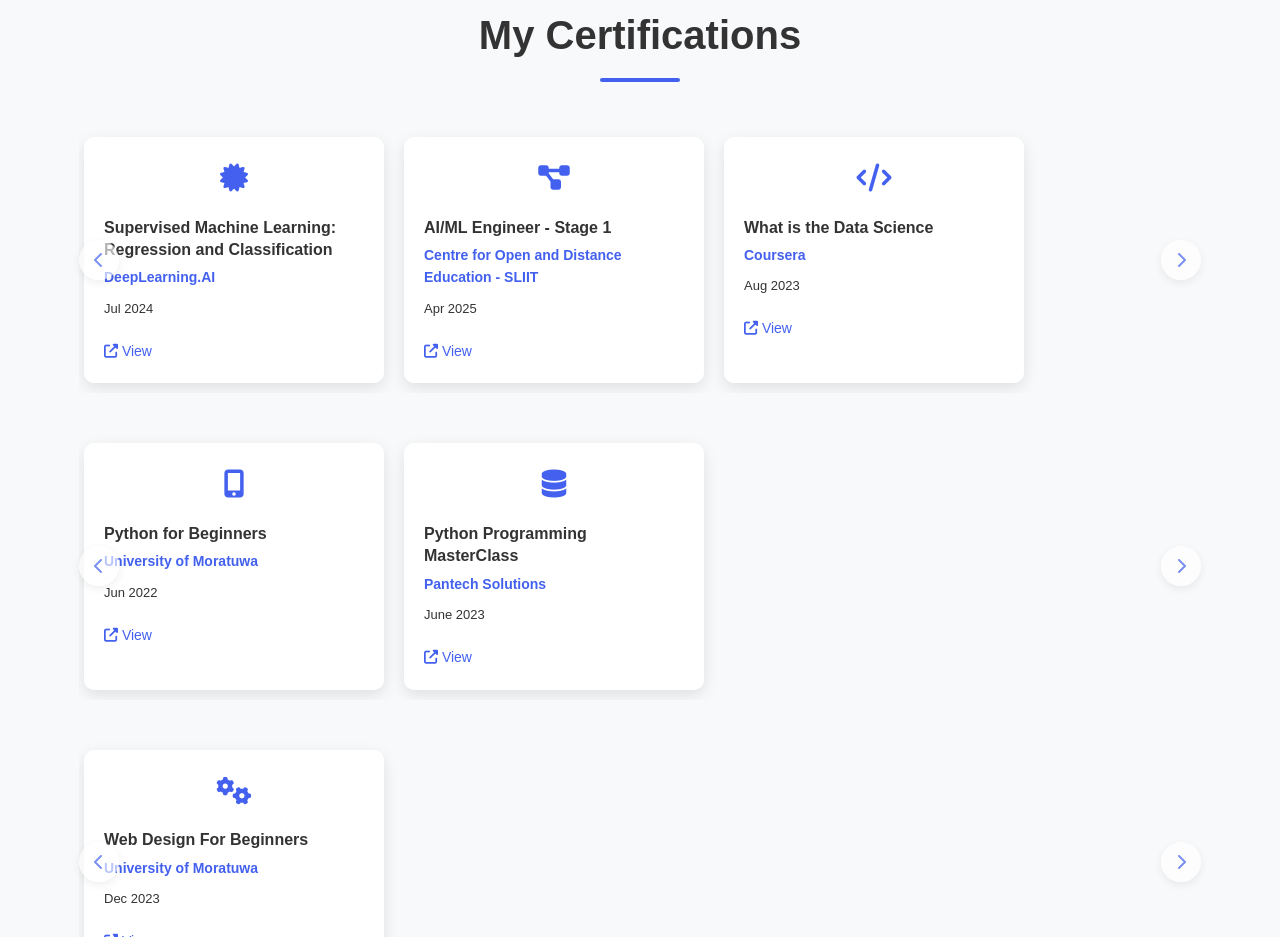
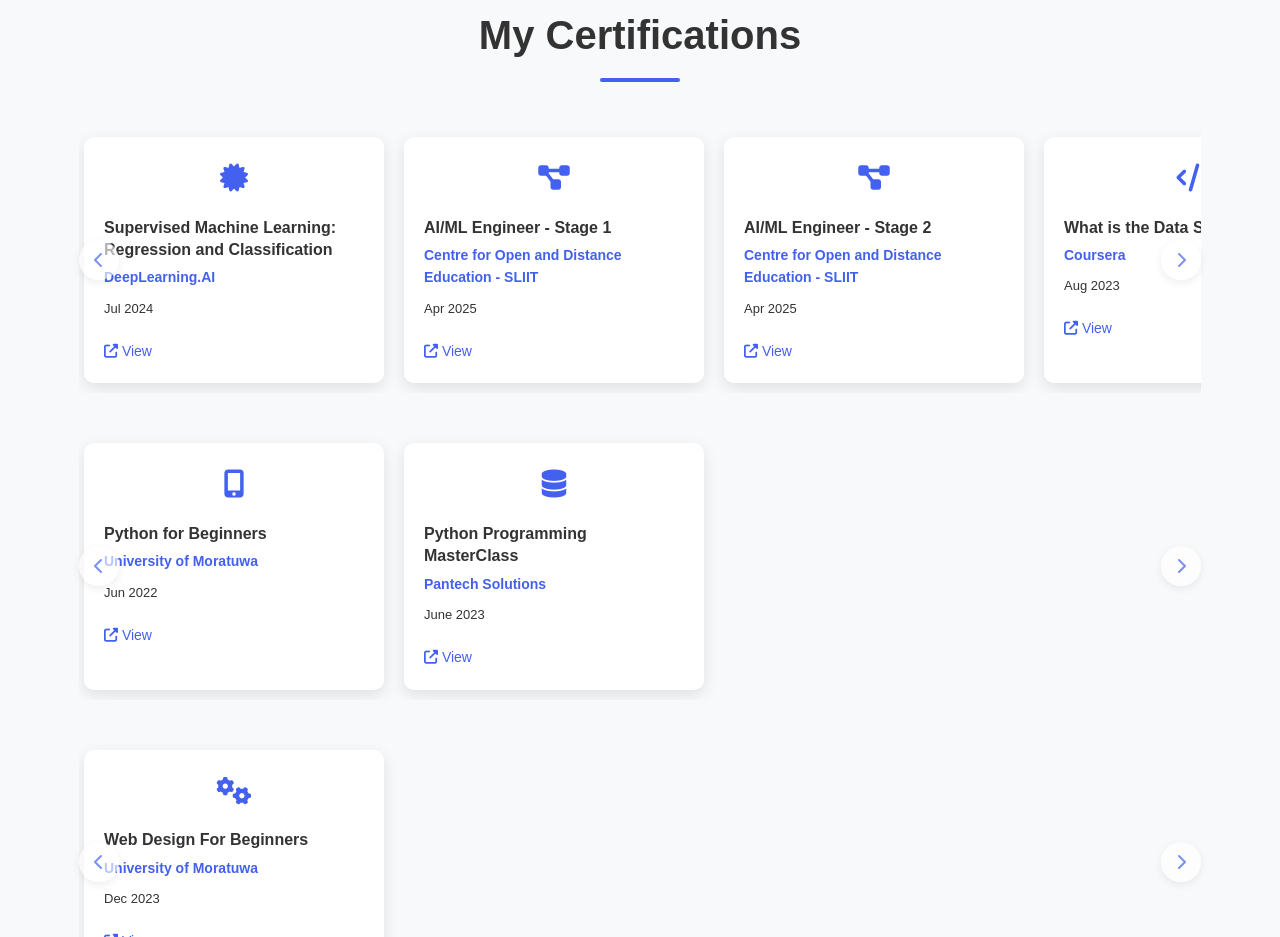
Before and after one commit to dcsangeeth/my_portfolio, a plain HTML site: page index.html in a window 1280 px wide. Shown: the part 3564-4501 px from the top of the page. Drawn offline with nearby package versions, Linux system fonts and the light colour scheme.

Commit message:
Al,ml stage 2 certificate

```diff
--- a/index.html
+++ b/index.html
@@ -315,6 +315,18 @@
 
                             <div class="certification-card" data-priority="high">
                                 <div class="certification-icon">
+                                    <i class="fas fa-project-diagram"></i>
+                                </div>
+                                <div class="certification-content">
+                                    <h3>AI/ML Engineer - Stage 2</h3>
+                                    <h4>Centre for Open and Distance Education - SLIIT</h4>
+                                    <div class="certification-date">Apr 2025</div>
+                                    <a href="https://code.sliit.org/certificates/wdc06fpqln" class="cert-link" target="_blank"><i class="fas fa-external-link-alt"></i> View</a>
+                                </div>
+                            </div>
+
+                            <div class="certification-card" data-priority="high">
+                                <div class="certification-icon">
                                     <i class="fas fa-code"></i>
                                 </div>
                                 <div class="certification-content">
```
